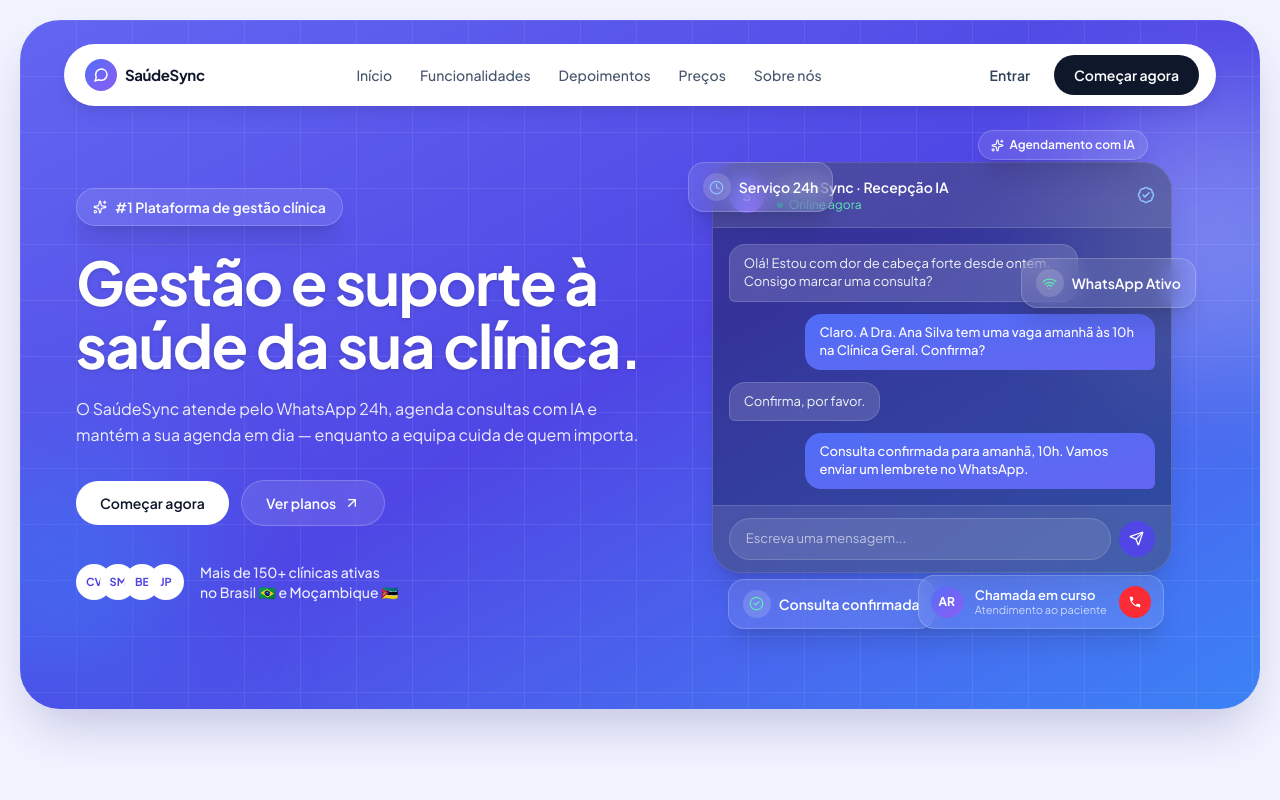
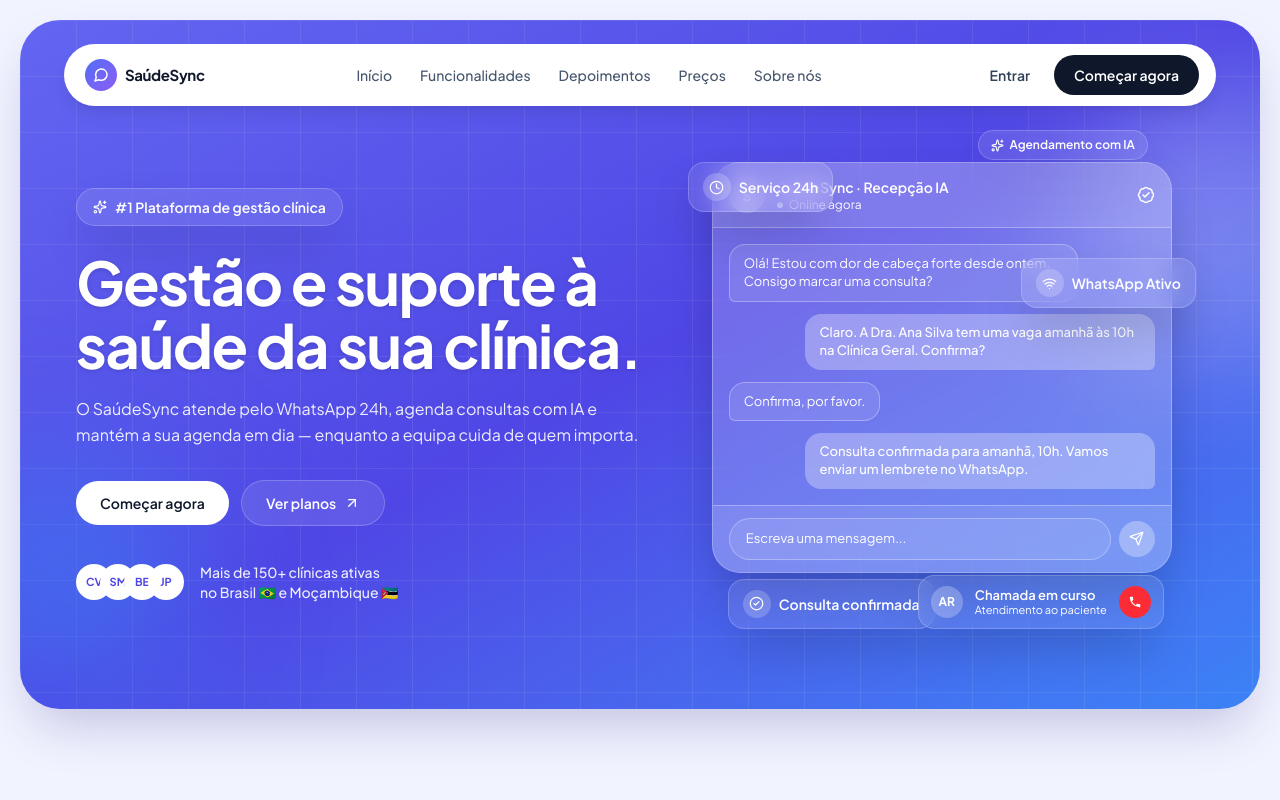
Before and after one commit to Galactus123/AgenteIA, a Next.js app: page / in a window 1280 px wide. Shown: the top 800 px of the page. Built offline with nearby package versions, Linux system fonts and the light colour scheme.

Commit message:
style(landing): badges e caixa do chat do hero em vidro puro (bg-white/10 e bg-white/20 blur)

```diff
--- a/src/components/home/hero-mockup.tsx
+++ b/src/components/home/hero-mockup.tsx
@@ -19,45 +19,45 @@
   },
 ];
 
-const GLASS_BADGE =
-  "border border-white/20 bg-white/10 text-white shadow-xl backdrop-blur-md";
+const GLASS_CARD =
+  "bg-white/10 backdrop-blur-md border border-white/20 shadow-2xl text-white";
 
 export default function HeroMockup() {
   return (
     <div className="relative mx-auto w-full max-w-[460px] pb-10 sm:pb-14">
       <span
-        className={`absolute -left-1 top-0 z-20 flex items-center gap-2 rounded-2xl px-3.5 py-2.5 text-xs font-semibold sm:-left-6 sm:text-sm ${GLASS_BADGE}`}
+        className={`absolute -left-1 top-0 z-20 flex items-center gap-2 rounded-2xl px-3.5 py-2.5 text-xs font-semibold sm:-left-6 sm:text-sm ${GLASS_CARD}`}
       >
-        <span className="flex h-7 w-7 items-center justify-center rounded-full bg-white/15 text-blue-300">
+        <span className="flex h-7 w-7 items-center justify-center rounded-full bg-white/20 text-white">
           <Clock size={15} />
         </span>
         Serviço 24h
       </span>
 
       <span
-        className={`absolute -right-1 top-24 z-20 flex items-center gap-2 rounded-2xl px-3.5 py-2.5 text-xs font-semibold sm:-right-6 sm:text-sm ${GLASS_BADGE}`}
+        className={`absolute -right-1 top-24 z-20 flex items-center gap-2 rounded-2xl px-3.5 py-2.5 text-xs font-semibold sm:-right-6 sm:text-sm ${GLASS_CARD}`}
       >
-        <span className="flex h-7 w-7 items-center justify-center rounded-full bg-white/15 text-emerald-300">
+        <span className="flex h-7 w-7 items-center justify-center rounded-full bg-white/20 text-white">
           <Wifi size={15} />
         </span>
         WhatsApp Ativo
       </span>
 
-      <div className="relative z-10 overflow-hidden rounded-[28px] border border-white/20 bg-slate-900/40 shadow-xl backdrop-blur-lg">
-        <div className="flex items-center gap-3 border-b border-white/15 bg-white/10 px-4 py-3.5">
-          <span className="flex h-9 w-9 items-center justify-center rounded-full bg-gradient-to-br from-[#4f6df5] to-[#8b5cf6] text-sm font-bold text-white">
+      <div className="relative z-10 overflow-hidden rounded-[28px] bg-white/20 text-white shadow-2xl backdrop-blur-xl border border-white/30">
+        <div className="flex items-center gap-3 border-b border-white/30 bg-white/10 px-4 py-3.5">
+          <span className="flex h-9 w-9 items-center justify-center rounded-full bg-white/25 text-sm font-bold text-white">
             S
           </span>
           <div className="min-w-0 flex-1">
             <p className="truncate text-sm font-semibold text-white">
               SaúdeSync · Recepção IA
             </p>
-            <p className="flex items-center gap-1.5 text-xs text-emerald-300">
-              <span className="h-1.5 w-1.5 rounded-full bg-emerald-400" />
+            <p className="flex items-center gap-1.5 text-xs text-white">
+              <span className="h-1.5 w-1.5 rounded-full bg-white" />
               Online agora
             </p>
           </div>
-          <BadgeCheck size={18} className="text-blue-300" />
+          <BadgeCheck size={18} className="text-white" />
         </div>
 
         <div className="space-y-3 px-4 py-4">
@@ -67,10 +67,10 @@
               className={`flex ${message.from === "bot" ? "justify-end" : "justify-start"}`}
             >
               <p
-                className={`max-w-[82%] rounded-2xl px-3.5 py-2.5 text-[13px] leading-snug ${
+                className={`max-w-[82%] rounded-2xl px-3.5 py-2.5 text-[13px] leading-snug text-white ${
                   message.from === "bot"
-                    ? "rounded-br-md bg-gradient-to-br from-[#4f6df5] to-[#6366f1] font-medium text-white"
-                    : "rounded-bl-md border border-white/15 bg-white/15 text-slate-100"
+                    ? "rounded-br-md bg-white/30 font-medium"
+                    : "rounded-bl-md border border-white/30 bg-white/10"
                 }`}
               >
                 {message.text}
@@ -79,34 +79,34 @@
           ))}
         </div>
 
-        <div className="flex items-center gap-2 border-t border-white/15 bg-white/10 px-4 py-3">
-          <span className="flex-1 rounded-full border border-white/15 bg-white/10 px-4 py-2.5 text-[13px] text-white/60">
+        <div className="flex items-center gap-2 border-t border-white/30 bg-white/10 px-4 py-3">
+          <span className="flex-1 rounded-full border border-white/30 bg-white/10 px-4 py-2.5 text-[13px] text-white">
             Escreva uma mensagem...
           </span>
-          <span className="flex h-9 w-9 items-center justify-center rounded-full bg-[#4f46e5] text-white">
+          <span className="flex h-9 w-9 items-center justify-center rounded-full bg-white/30 text-white">
             <Send size={15} />
           </span>
         </div>
       </div>
 
       <span
-        className={`absolute bottom-0 left-0 z-20 flex items-center gap-2 rounded-2xl px-3.5 py-2.5 text-xs font-semibold sm:left-4 sm:text-sm ${GLASS_BADGE}`}
+        className={`absolute bottom-0 left-0 z-20 flex items-center gap-2 rounded-2xl px-3.5 py-2.5 text-xs font-semibold sm:left-4 sm:text-sm ${GLASS_CARD}`}
       >
-        <span className="flex h-7 w-7 items-center justify-center rounded-full bg-white/15 text-emerald-300">
+        <span className="flex h-7 w-7 items-center justify-center rounded-full bg-white/20 text-white">
           <CircleCheck size={15} />
         </span>
         Consulta confirmada
       </span>
 
       <div
-        className={`absolute bottom-0 right-0 z-20 flex items-center gap-3 rounded-2xl px-3 py-2.5 sm:right-2 ${GLASS_BADGE}`}
+        className={`absolute bottom-0 right-0 z-20 flex items-center gap-3 rounded-2xl px-3 py-2.5 sm:right-2 ${GLASS_CARD}`}
       >
-        <span className="flex h-8 w-8 items-center justify-center rounded-full bg-gradient-to-br from-[#4f6df5] to-[#8b5cf6] text-xs font-bold text-white">
+        <span className="flex h-8 w-8 items-center justify-center rounded-full bg-white/25 text-xs font-bold text-white">
           AR
         </span>
         <div className="leading-tight">
           <p className="text-[13px] font-semibold text-white">Chamada em curso</p>
-          <p className="text-[11px] text-white/70">Atendimento ao paciente</p>
+          <p className="text-[11px] text-white">Atendimento ao paciente</p>
         </div>
         <span className="flex h-8 w-8 items-center justify-center rounded-full bg-red-500 text-white">
           <svg width="14" height="14" viewBox="0 0 24 24" fill="currentColor" aria-hidden="true">
@@ -115,7 +115,7 @@
         </span>
       </div>
 
-      <span className="absolute -top-8 right-6 z-20 hidden items-center gap-1.5 rounded-full border border-white/20 bg-white/10 px-3 py-1.5 text-xs font-semibold text-white shadow-xl backdrop-blur-md sm:flex">
+      <span className="absolute -top-8 right-6 z-20 hidden items-center gap-1.5 rounded-full bg-white/10 px-3 py-1.5 text-xs font-semibold text-white shadow-2xl backdrop-blur-md sm:flex border border-white/20">
         <Sparkles size={13} />
         Agendamento com IA
       </span>
--- a/src/components/home/hero.tsx
+++ b/src/components/home/hero.tsx
@@ -33,7 +33,7 @@
 
           <div className="grid gap-12 px-5 pb-14 pt-10 sm:px-8 lg:grid-cols-[1.05fr_0.95fr] lg:items-center lg:gap-6 lg:px-14 lg:pb-20 lg:pt-14">
             <div>
-              <span className="inline-flex items-center gap-2 rounded-full border border-white/20 bg-white/10 px-4 py-2 text-xs font-semibold text-white shadow-xl backdrop-blur-md sm:text-sm">
+              <span className="inline-flex items-center gap-2 rounded-full bg-white/10 backdrop-blur-md border border-white/20 shadow-2xl px-4 py-2 text-xs font-semibold text-white sm:text-sm">
                 <Sparkles size={14} />
                 #1 Plataforma de gestão clínica
               </span>
```
